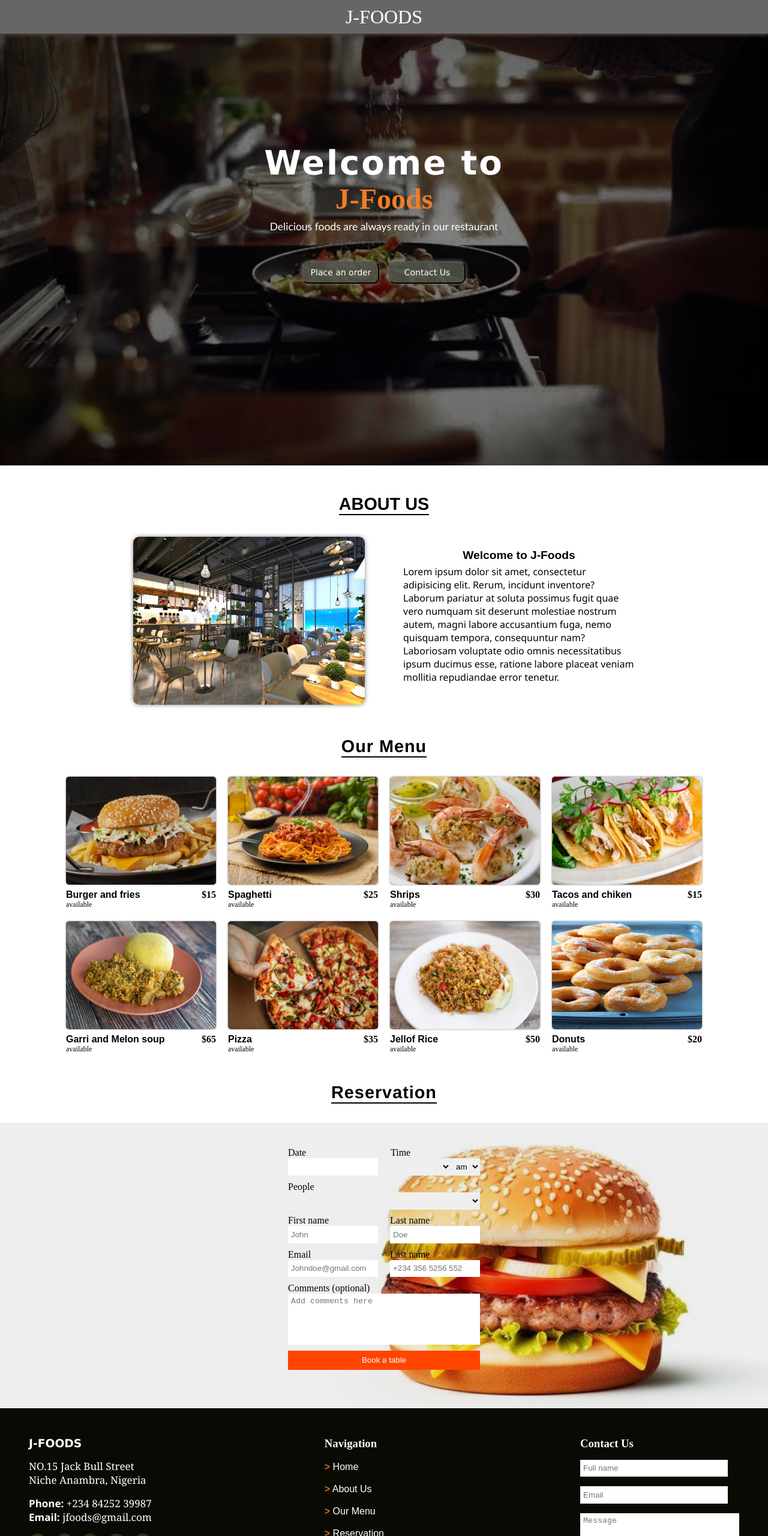
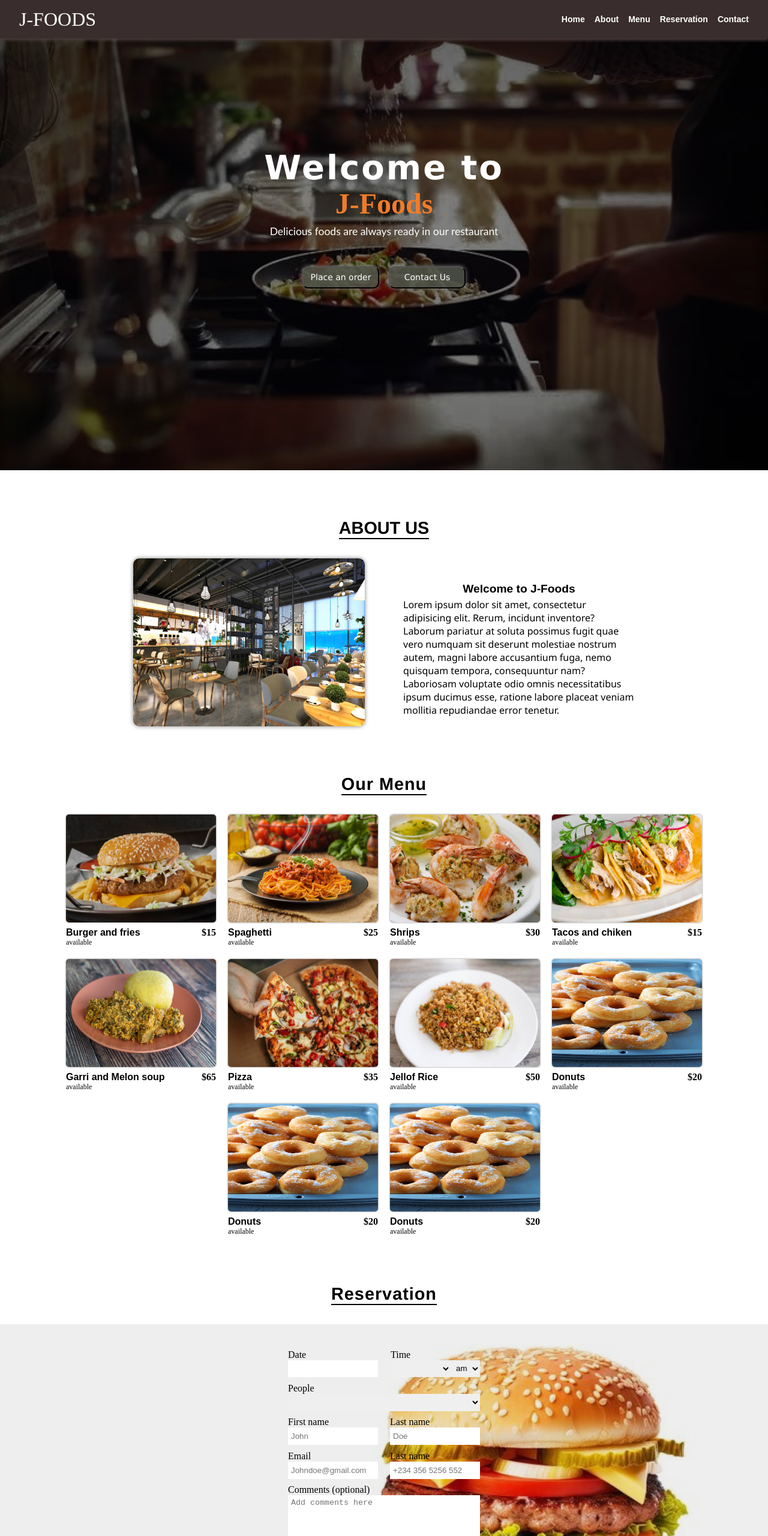
Before and after one commit to Jerryemmanuel01/J-Foods, a React (Create React App) app: page / in a window 1280 px wide. Shown: the top 2561 px of the page at 60% size. Built offline with nearby package versions, Linux system fonts and the light colour scheme.

Commit message:
nav barcompletely added

```diff
--- a/package.json
+++ b/package.json
@@ -4,6 +4,7 @@
   "private": true,
   "dependencies": {
     "@fortawesome/free-brands-svg-icons": "^6.4.2",
+    "@fortawesome/free-solid-svg-icons": "^6.4.2",
     "@fortawesome/react-fontawesome": "^0.2.0",
     "@testing-library/jest-dom": "^5.17.0",
     "@testing-library/react": "^13.4.0",
--- a/src/App.js
+++ b/src/App.js
@@ -12,7 +12,9 @@ export default function App() {
     <>
       <Navbar />
       <Home />
+
       <About />
+
       <Menu />
       <Reservation />
       <Footer />
--- a/src/assets/FoodData.js
+++ b/src/assets/FoodData.js
@@ -3,59 +3,72 @@ export default [
     id: 1,
     FoodImg: require("../assets/images/burgerImg.jpg"),
     Foodname: "Burger and fries",
-    Fooddiscription: 'available',
-    Foodprice: '15'
+    Fooddiscription: "available",
+    Foodprice: "15",
   },
 
   {
     id: 2,
     FoodImg: require("../assets/images/spaghettiImg.jpg"),
     Foodname: "Spaghetti",
-    Fooddiscription: 'available',
-    Foodprice: '25'
+    Fooddiscription: "available",
+    Foodprice: "25",
   },
 
   {
     id: 3,
     FoodImg: require("../assets/images/shrimpImg.jpg"),
     Foodname: "Shrips",
-    Fooddiscription: 'available',
-    Foodprice: '30'
+    Fooddiscription: "available",
+    Foodprice: "30",
   },
   {
     id: 4,
     FoodImg: require("../assets/images/tacosImg.jpg"),
     Foodname: "Tacos and chiken",
-    Fooddiscription: 'available',
-    Foodprice: '15'
+    Fooddiscription: "available",
+    Foodprice: "15",
   },
   {
     id: 5,
     FoodImg: require("../assets/images/garriandsoupImg.jpg"),
     Foodname: "Garri and Melon soup",
-    Fooddiscription: 'available',
-    Foodprice: '65'
+    Fooddiscription: "available",
+    Foodprice: "65",
   },
   {
     id: 6,
     FoodImg: require("../assets/images/pizzaImg.jpg"),
     Foodname: "Pizza",
-    Fooddiscription: 'available',
-    Foodprice: '35'
+    Fooddiscription: "available",
+    Foodprice: "35",
   },
   {
     id: 7,
     FoodImg: require("../assets/images/JellofriceImg.jpg"),
     Foodname: "Jellof Rice",
-    Fooddiscription: 'available',
-    Foodprice: '50'
+    Fooddiscription: "available",
+    Foodprice: "50",
   },
   {
-    id: 1,
+    id: 8,
     FoodImg: require("../assets/images/donutsImg.jpg"),
     Foodname: "Donuts",
-    Fooddiscription: 'available',
-    Foodprice: '20'
+    Fooddiscription: "available",
+    Foodprice: "20",
   },
-
-]
+  {
+    id: 8,
+    FoodImg: require("../assets/images/donutsImg.jpg"),
+    Foodname: "Donuts",
+    Fooddiscription: "available",
+    Foodprice: "20",
+  },
+  {
+    id: 8,
+    FoodImg: require("../assets/images/donutsImg.jpg"),
+    Foodname: "Donuts",
+    Fooddiscription: "available",
+    Foodprice: "20",
+  },
+];
--- a/src/component/About.js
+++ b/src/component/About.js
@@ -3,6 +3,7 @@ import AboutImage from "../assets/images/images02.jpg";
 export default function About() {
     return (
       <div className="about--section">
+        <div className="id--links" id="About"></div>
         <h3 className="about--head">ABOUT US</h3>
         <div className="about--body">
           <div className="about--img--sec">
@@ -17,9 +18,17 @@ export default function About() {
 
           <div className="about--txt--sec">
             <p className="about--txt--head">Welcome to J-Foods</p>
-            <p className="about--txt--body">Lorem ipsum dolor sit amet, consectetur adipisicing elit. Rerum, incidunt inventore? Laborum pariatur at soluta possimus fugit quae vero numquam sit deserunt molestiae nostrum autem, magni labore accusantium fuga, nemo quisquam tempora, consequuntur nam? Laboriosam voluptate odio omnis necessitatibus ipsum ducimus esse, ratione labore placeat veniam mollitia repudiandae error tenetur.</p>
+            <p className="about--txt--body">
+              Lorem ipsum dolor sit amet, consectetur adipisicing elit. Rerum,
+              incidunt inventore? Laborum pariatur at soluta possimus fugit quae
+              vero numquam sit deserunt molestiae nostrum autem, magni labore
+              accusantium fuga, nemo quisquam tempora, consequuntur nam?
+              Laboriosam voluptate odio omnis necessitatibus ipsum ducimus esse,
+              ratione labore placeat veniam mollitia repudiandae error tenetur.
+            </p>
           </div>
         </div>
+        {/* <div className="id--links" id="Menu"></div> */}
       </div>
     );
 }
--- a/src/component/Footer.js
+++ b/src/component/Footer.js
@@ -10,6 +10,7 @@ import {
 export default function Footer() {
   return (
     <div className="footer--section">
+      <div className="id--links" id="Contact"></div>
       <div className="footer--body">
         <div className="footer--sec1">
           <div className="footer--socials">
--- a/src/component/Home.js
+++ b/src/component/Home.js
@@ -3,21 +3,22 @@ import Navbar from './Navbar';
 
 export default function Home() {
   return (
-    <div className="hero--section">
-
-
+    <div className="hero--section" id="Home">
       <div className="hero--body">
         <div className="hero--head">
-          <span className='welcome'>Welcome to </span>
+          <span className="welcome">Welcome to </span>
           <h3 className="hero-name">J-Foods</h3>
         </div>
-        <p className="hero--txt">Delicious foods are always ready in our restaurant</p>
+        <p className="hero--txt">
+          Delicious foods are always ready in our restaurant
+        </p>
 
         <div className="cta">
           <button className="cta--btn order">Place an order</button>
           <button className="cta--btn contact">Contact Us</button>
         </div>
       </div>
+      {/* <div className="id--links" id="About"></div> */}
     </div>
   );
 }
--- a/src/component/Menu.js
+++ b/src/component/Menu.js
@@ -14,15 +14,11 @@ export default function Menu(props) {
       );
     });
   return (
-
-
     <div className="menu--section">
-
+      <div className="id--links" id="Menu"></div>
       <h3 className="menu--head">Our Menu</h3>
 
-      <div className="menu--body">
-        {foodItems}
-      </div>
+      <div className="menu--body">{foodItems}</div>
     </div>
   );
 }
--- a/src/component/Navbar.js
+++ b/src/component/Navbar.js
@@ -1,9 +1,40 @@
-import React from 'react'
+import React, { useState } from "react";
+import { faXmark, faBars } from "@fortawesome/free-solid-svg-icons";
+import { FontAwesomeIcon } from "@fortawesome/react-fontawesome";
 
 export default function Navbar() {
+  const [ischecked, setIschecked] = useState(false);
   return (
-    <div className='nav--section'>
-      <div className="nav">J-FOODS</div>
+    <div className="nav--section">
+
+      <div className="nav--main">
+        <div className="nav">
+            <span className="nav--site--name" ><a href="#Home">J-FOODS</a></span>
+        </div>
+        <input type="checkbox" id="check" />
+        <label htmlFor="check" onClick={() => setIschecked((prev) => !prev)}>
+          {ischecked ? (
+            <FontAwesomeIcon icon={faXmark} className="checkbtn" />
+          ) : (
+            <FontAwesomeIcon icon={faBars} className="checkbtn" />
+          )}
+        </label>
+        <ul
+          className="navbar--nav"
+          onClick={() => {
+            var isChecked;
+            isChecked = document.getElementById("check");
+            isChecked.checked = false;
+            setIschecked(false);
+          }}
+        >
+         <a href="#Home"className="navlink">Home</a>
+         <a href="#About"className="navlink">About</a>
+         <a href="#Menu"className="navlink">Menu</a>
+         <a href="#Reservation"className="navlink">Reservation</a>
+         <a href="#Contact"className="navlink">Contact</a>
+        </ul>
+      </div>
     </div>
   );
 }
--- a/src/component/Reservation.js
+++ b/src/component/Reservation.js
@@ -6,9 +6,10 @@ export default function Reservation() {
     const [selectedDate, setSelectedDate] = useState(null);
   return (
     <div className="reservation--section">
+      <div className="id--links" id="Reservation"></div>
       <h3 className="reservation--head menu--head">Reservation</h3>
 
-      <form  className="reservation--form">
+      <form className="reservation--form">
         <div className="form--row">
           <div className="">
             <label className="form--label">Date</label> <br />
@@ -18,7 +19,7 @@ export default function Reservation() {
               minDate={new Date()}
               showYearDropdown
               scrollableMonthYearDropdown
-              dateFormat = 'dd/MM/yyyy'
+              dateFormat="dd/MM/yyyy"
             />
           </div>
           <div className="">
@@ -81,12 +82,19 @@ export default function Reservation() {
 
         <div className="form--row single">
           <label htmlFor="">Comments (optional)</label>
-          <textarea name="" id="" cols="30" rows="5" placeholder="Add comments here"></textarea>
+          <textarea
+            name=""
+            id=""
+            cols="30"
+            rows="5"
+            placeholder="Add comments here"
+          ></textarea>
         </div>
         <div className="form--row single">
-            <button type="submit" className="submit">Book a table</button>
+          <button type="submit" className="submit">
+            Book a table
+          </button>
         </div>
-
       </form>
     </div>
   );
--- a/src/index.css
+++ b/src/index.css
@@ -14,20 +14,58 @@
   background-blend-mode: darken;
 }
 .nav--section{
-
+  background-color: #927272;
+  position: sticky;
+  top: 0;
+  z-index: 1;
 }
 .nav {
   width: 100%;
-  height: 3.5rem;
-  background-color: rgba(0, 0, 0, 0.6);
+  height: 4rem;
   color: white;
   font-size: 2rem;
   display: flex;
-  justify-content: center;
   align-items: center;
-  box-shadow: 0px 3px 5px rgb(77, 62, 62);
-  position: sticky;
-  top: 0;
+}
+.nav--site--name>a{
+    text-decoration: none;
+    color: #fff;
+}
+.nav--main{
+    display: flex;
+    justify-content:space-between;
+    align-items: center;
+    box-shadow: 0px 3px 5px rgb(77, 62, 62);
+    background-color: rgba(0, 0, 0, 0.6);
+    padding: 0px 2rem;
+}
+.checkbtn{
+    font-size: 24px;
+    cursor: pointer;
+    display: none;
+}
+#check{
+    display: none;
+}
+.navbar--nav{
+    display: flex;
+    justify-content: flex-end;
+    width: 100%;
+}
+.navlink{
+    list-style: none;
+    text-decoration: none;
+    margin-left: 1rem;
+    color: #fff;
+    font-family: Arial, Helvetica, sans-serif;
+    font-weight: bold;
+    font-size: 14px;
+}
+.navlink:hover{
+    color: #927272;
+}
+.navlink:active{
+    color: #5c4545;
 }
 
 .hero--body {
@@ -77,13 +115,16 @@
 .order{
     margin-right: 1rem;
 }
-
+.id--links{
+    /* display: hidden; */
+    margin-bottom: 5rem;
+}
 
 /* -----------------ABOUT COMPONENT---------- */
 
 
 .about--section{
-    margin: 3rem 0px;
+
     width: 100%;
     display: flex;
     flex-direction: column;
@@ -124,7 +165,7 @@
 .about--txt--body{
     font-family:'Segoe UI', Tahoma, Geneva, Verdana, sans-serif;
     margin-top: 0.3rem;
-    margin-bottom: 2.5rem;
+    /* margin-bottom: 2.5rem; */
 }
 
 
@@ -137,7 +178,7 @@
     flex-direction: column;
     align-items: center;
     justify-content: center;
-    margin-bottom: 3rem;
+    /* margin-bottom: 3rem; */
 }
 .menu--head{
     font-size: 1.8rem;
@@ -370,10 +411,47 @@ input{
 
 
 
+@media screen and (max-width: 750px) {
+    .checkbtn{
+        color: #fff;
+        display: block;
+        position: absolute;
+        top: 20px;
+        right: 25px;
+        z-index: 10;
+    }
+    .nav--main{
+        display: block;
+    }
+    .navbar--nav{
+        display: flex;
+        flex-direction: column;
+        justify-content: center;
+        align-items: center;
+        position: absolute;
+        z-index: 1;
+        margin:0;
+        top: -100rem;
+        left: 0;
+        transition: all 400ms ease;
+        width: 100%;
+        height: 100vh;
+        background:  #3b2e2e;
+    }
+    #check:checked ~ ul{
+        top:0px;
+    }
+    .navlink{
+        margin-top: 50px;
+    }
+}
+
 @media screen and (min-width: 750px) {
     .hero--head{
         font-size: 3.5rem;
     }
+
+
     .about--body{
         display: flex;
         flex-direction: row;
```
Also changed, not shown: 1 other file (tests, documents, lock files or other folders).
